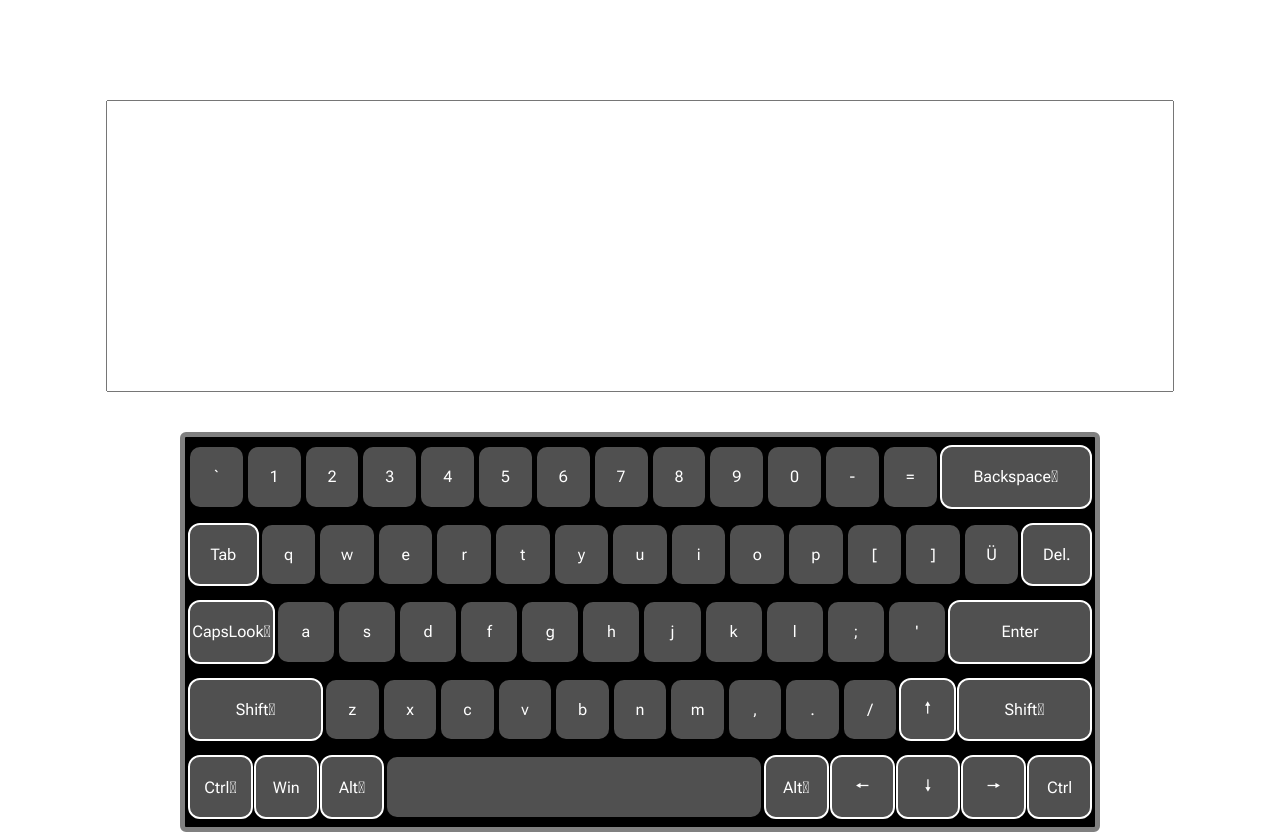
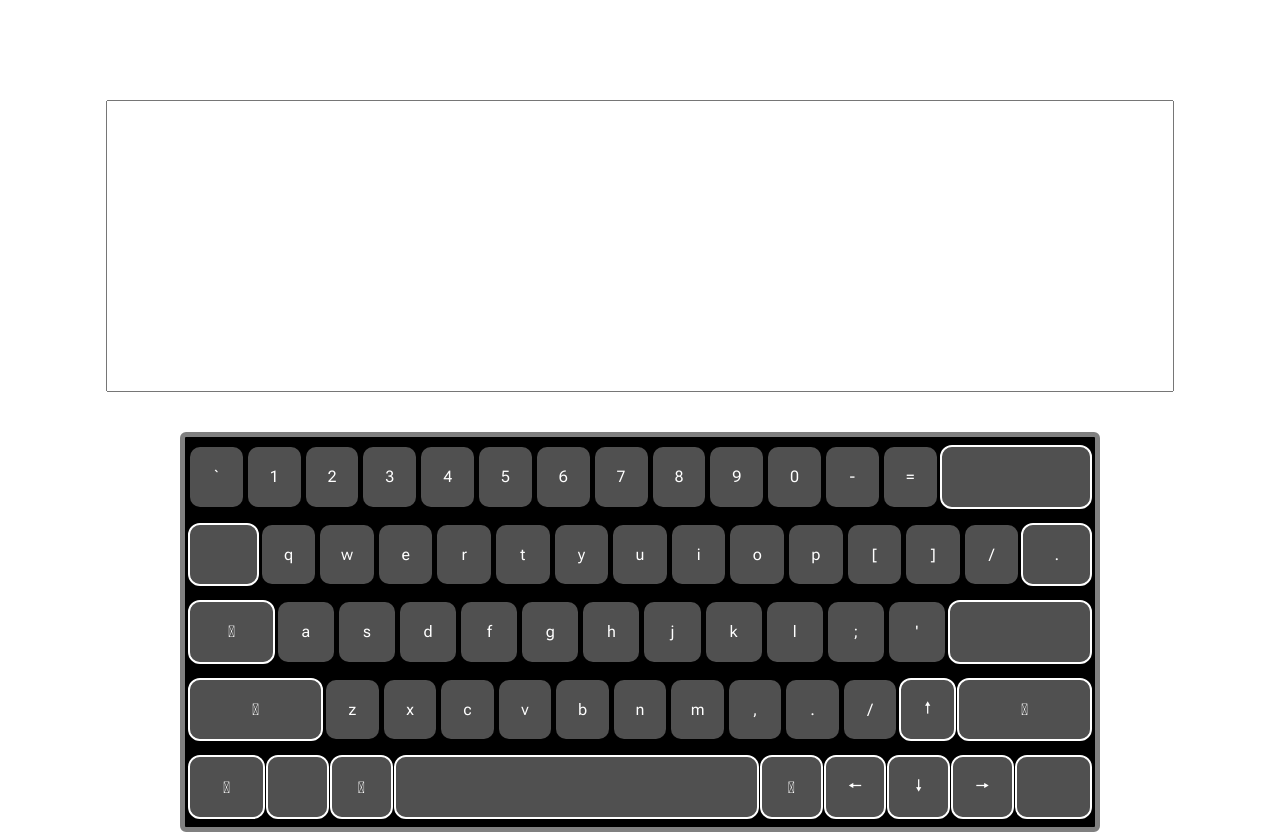
Before and after one commit to DaniilGK/keyboard, a website with bundled scripts: page index.html in a window 1280 px wide. Built offline with nearby package versions, Linux system fonts and the light colour scheme.

Commit message:
feat: creat keyboard

```diff
--- /dev/null
+++ b/modules/addClass.js
@@ -0,0 +1,39 @@
+import { wrapper } from "./createElement.js";
+import { textarea } from "./createElement.js";
+import { keyboard } from "./createElement.js";
+import { allKeyboardRow } from "./createElement.js";
+
+export function addClassAllElements() {
+    wrapper.classList.add("wrapper");
+    textarea.classList.add("textarea");
+    keyboard.classList.add("keyboard");
+    allKeyboardRow.forEach(e => e.classList.add("keyboardRow"));
+    //add class all key
+    for(let i = 0; i < 5; i++) {
+        Array.from(allKeyboardRow[i].children).forEach(e => e.classList.add("key"));
+    }
+
+    function addSpecialClass() {
+        Array.from(document.querySelectorAll(".key")).forEach((e, i) => {
+            if(i == 13 || i == 14 || i == 28 || i == 29 || i == 41 || i == 42 || i == 53 || i == 54 || i == 55 || i == 56 || i == 57 || i == 58 || i == 59 || i == 60 || i == 61 || i == 62 || i == 63) e.classList.add("specKey");
+            if(i == 13) e.classList.add("backspace");
+            if(i == 14) e.classList.add("tab");
+            if(i == 28) e.classList.add("del");
+            if(i == 29) e.classList.add("capsL");
+            if(i == 41) e.classList.add("enter");
+            if(i == 42) e.classList.add("shift");
+            if(i == 53) e.classList.add("arrow");
+            if(i == 54) e.classList.add("shift");
+            if(i == 55) e.classList.add("ctrl");
+            if(i == 56) e.classList.add("win");
+            if(i == 57) e.classList.add("alt");
+            if(i == 58) e.classList.add("space");
+            if(i == 59) e.classList.add("alt");
+            if(i == 60) e.classList.add("arrow");
+            if(i == 61) e.classList.add("arrow");
+            if(i == 62) e.classList.add("arrow");
+            if(i == 63) e.classList.add("ctrl");
+        })
+    }
+    addSpecialClass()
+}
--- a/modules/assignKey.js
+++ b/modules/assignKey.js
@@ -1,8 +1,16 @@
+import { KEYS_BY_KEYCODE_MAP, KEYS_BY_CHARCODE_MAP } from './constants.js';
+
 export function assignKeys() {
+    let CURRENT_LOCALE = 'en';
+    let IS_UPPERCASE = false;
+
+    let isCapsLockActive = false;
+    let isShiftActive = false;
+
     let allKey = Array.from(document.querySelectorAll(".key"));
     let engLang = [
-        "96", "49", "50", "51", "52", "53", "54", "55", "56", "57", "48", "45", "61", "8",
-        "9", "113", "119", "101", "114", "116", "121", "117", "105", "111", "112", "91", "93", "220", "46",
+        "96", "49", "50", "51", "52", "53", "54", "55", "56", "57", "48", "45", "61", "",
+        "9", "113", "119", "101", "114", "116", "121", "117", "105", "111", "112", "91", "93", "47", "46",
         "20", "97", "115", "100", "102", "103", "104", "106", "107", "108", "59", "39", "13",
         "16", "122", "120", "99", "118", "98", "110", "109", "44", "46", "47", "38", "16",
         "17", "", "18", "32", "18", "37", "40", "39"
@@ -10,19 +18,105 @@ export function assignKeys() {
 
     for(let i = 0; i < 64; i++) {
         allKey[i].children[0].innerHTML = String.fromCharCode(engLang[i]);
+        allKey[i].children[0].id = KEYS_BY_CHARCODE_MAP[engLang[i]];
+
         if(i === 53) allKey[i].innerHTML = "🠕";
         if(i === 60) allKey[i].innerHTML = "🠔";
         if(i === 61) allKey[i].innerHTML = "🠗";
         if(i === 62) allKey[i].innerHTML = "🠖";
     }
 
-    function bindKey() {
-        window.addEventListener("keydown", function(event) {
-            if(event.metaKey) console.log("aDDDD");
+    const set = new Set();
 
-            console.log(event.key)
-            console.log(event.code)
-        })
+    window.addEventListener("keydown", function(event) {
+        set.add(event.code);
+
+
+        console.log(event.code)
+        const el = document.querySelector(`#${event.code}`);
+
+        if (el) {
+            el.classList.add('active');
+            el.parentElement.classList.add('active-key');
+        }
+
+        if (event.code === 'CapsLock') {
+            console.log('old caps', isCapsLockActive)
+            isCapsLockActive = !isCapsLockActive;
+        }
+
+        if (event.code === 'ShiftLeft') {
+            isShiftActive = true;
+        }
+
+        if (isCapsLockActive && isShiftActive) IS_UPPERCASE = false;
+        if (!isCapsLockActive && isShiftActive) IS_UPPERCASE = true;
+        if (!isShiftActive && !isShiftActive) IS_UPPERCASE = false;
+        if (isCapsLockActive && !isShiftActive) IS_UPPERCASE = true;
+
+        console.log('isCapsLockActive', isCapsLockActive)
+        console.log('isShiftActive', isShiftActive)
+        console.log('IS_UPPERCASE', IS_UPPERCASE)
+
+        updateKeyboardByUppercase({ isUppercase: IS_UPPERCASE });
+
+        if (set.has('ControlLeft') && set.has('AltLeft')) {
+            CURRENT_LOCALE = CURRENT_LOCALE === 'en' ? 'ru' : 'en';
+
+            changeLocaleOnKeyboard({ switchToLocale: CURRENT_LOCALE });
+        }
+
+        checkIfSpecAndUpdateTextArea({ el, currentLocale: CURRENT_LOCALE, isUppercase: IS_UPPERCASE });
+
+    });
+
+    window.addEventListener("keyup", function(event) {
+        set.delete(event.code);
+
+
+        if (event.code === 'ShiftLeft') {
+            isShiftActive = false;
+
+            if (isCapsLockActive && isShiftActive) IS_UPPERCASE = false;
+            if (!isCapsLockActive && isShiftActive) IS_UPPERCASE = true;
+            if (!isShiftActive && !isShiftActive) IS_UPPERCASE = false;
+            if (isCapsLockActive && !isShiftActive) IS_UPPERCASE = true;
+        }
+
+
+        updateKeyboardByUppercase({ isUppercase: IS_UPPERCASE });
+
+        const el = document.querySelector(`#${event.code}`)
+        if (el) {
+            el.classList.remove('active');
+            el.parentElement.classList.remove('active-key');
+        }
+
+    });
+}
+
+function changeLocaleOnKeyboard({ switchToLocale }) {
+    document.querySelectorAll('.key:not(.specKey )').forEach(el => {
+       const span = el.querySelector('span');
+
+        if (KEYS_BY_KEYCODE_MAP[span.id]) {
+            span.innerHTML = KEYS_BY_KEYCODE_MAP[span.id][switchToLocale];
+        }
+    });
+}
+
+function checkIfSpecAndUpdateTextArea({ el, currentLocale, isUppercase }) {
+    if (el && !el.classList.contains('specKey')) {
+        let newLetter = KEYS_BY_KEYCODE_MAP[el.id][currentLocale];
+        if (isUppercase) newLetter = newLetter.toUpperCase();
+
+        document.querySelector('textarea').value += newLetter;
     }
-    bindKey()
 }
+
+function updateKeyboardByUppercase({ isUppercase }) {
+    document.querySelectorAll('.key:not(.specKey )').forEach(el => {
+        const span = el.querySelector('span');
+        span.innerText = isUppercase ? span.innerText.toUpperCase() : span.innerText.toLowerCase();
+    });
+}
--- /dev/null
+++ b/modules/constants.js
@@ -0,0 +1,237 @@
+export const KEYS_BY_KEYCODE_MAP = {
+    "Backquote": {
+        "ru": "ё",
+        "en": "`"
+    },
+    "Digit1": {
+        "ru": "1",
+        "en": "1"
+    },
+    "Digit2": {
+        "ru": "2",
+        "en": "2"
+    },
+    "Digit3": {
+        "ru": "3",
+        "en": "3"
+    },
+    "Digit4": {
+        "ru": "4",
+        "en": "4"
+    },
+    "Digit5": {
+        "ru": "5",
+        "en": "5"
+    },
+    "Digit6": {
+        "ru": "6",
+        "en": "6"
+    },
+    "Digit7": {
+        "ru": "7",
+        "en": "7"
+    },
+    "Digit8": {
+        "ru": "8",
+        "en": "8"
+    },
+    "Digit9": {
+        "ru": "9",
+        "en": "9"
+    },
+    "Digit0": {
+        "ru": "0",
+        "en": "0"
+    },
+    "Minus": {
+        "ru": "-",
+        "en": "-"
+    },
+    "Equal": {
+        "ru": "=",
+        "en": "="
+    },
+    // "Backspace": {
+    //     "ru": "Backspace",
+    //     "en": "backspace"
+    // },
+    "Backslash": {
+        "ru": "\\",
+        "en": "\\"
+    },
+    "BracketRight": {
+        "ru": "ъ",
+        "en": "]"
+    },
+    "BracketLeft": {
+        "ru": "х",
+        "en": "["
+    },
+    "KeyP": {
+        "ru": "з",
+        "en": "p"
+    },
+    "KeyO": {
+        "ru": "щ",
+        "en": "o"
+    },
+    "KeyI": {
+        "ru": "ш",
+        "en": "i"
+    },
+    "KeyU": {
+        "ru": "г",
+        "en": "u"
+    },
+    "KeyY": {
+        "ru": "н",
+        "en": "y"
+    },
+    "KeyT": {
+        "ru": "е",
+        "en": "t"
+    },
+    "KeyR": {
+        "ru": "к",
+        "en": "r"
+    },
+    "KeyE": {
+        "ru": "у",
+        "en": "e"
+    },
+    "KeyW": {
+        "ru": "ц",
+        "en": "w"
+    },
+    "KeyQ": {
+        "ru": "й",
+        "en": "q"
+    },
+    // "Tab": {
+    //     "ru": "Tab",
+    //     "en": "tab"
+    // },
+    // "Enter": {
+    //     "ru": "Enter",
+    //     "en": "enter"
+    // },
+    "Quote": {
+        "ru": "э",
+        "en": "'"
+    },
+    "Semicolon": {
+        "ru": "ж",
+        "en": ";"
+    },
+    "KeyL": {
+        "ru": "д",
+        "en": "l"
+    },
+    "KeyK": {
+        "ru": "л",
+        "en": "k"
+    },
+    "KeyJ": {
+        "ru": "о",
+        "en": "j"
+    },
+    "KeyH": {
+        "ru": "р",
+        "en": "h"
+    },
+    "KeyG": {
+        "ru": "п",
+        "en": "g"
+    },
+    "KeyF": {
+        "ru": "а",
+        "en": "f"
+    },
+    "KeyD": {
+        "ru": "в",
+        "en": "d"
+    },
+    "KeyS": {
+        "ru": "ы",
+        "en": "s"
+    },
+    "KeyA": {
+        "ru": "ф",
+        "en": "a"
+    },
+    // "CapsLock": {
+    //     "ru": "CapsLock",
+    //     "en": "capslock"
+    // },
+    // "ShiftLeft": {
+    //     "ru": "Shift",
+    //     "en": "shift"
+    // },
+    "KeyZ": {
+        "ru": "я",
+        "en": "z"
+    },
+    "KeyX": {
+        "ru": "ч",
+        "en": "x"
+    },
+    "KeyC": {
+        "ru": "с",
+        "en": "c"
+    },
+    "KeyV": {
+        "ru": "м",
+        "en": "v"
+    },
+    "KeyB": {
+        "ru": "и",
+        "en": "b"
+    },
+    "KeyN": {
+        "ru": "т",
+        "en": "n"
+    },
+    "KeyM": {
+        "ru": "ь",
+        "en": "m"
+    },
+    "Comma": {
+        "ru": "б",
+        "en": ","
+    },
+    "Period": {
+        "ru": "ю",
+        "en": "."
+    },
+    "Slash": {
+        "ru": ".",
+        "en": "/"
+    },
+    // "ShiftRight": {
+    //     "ru": "Shift"
+    // },
+    // "ControlRight": {
+    //     "ru": "Control"
+    // },
+    // "ControlLeft": {
+    //     "ru": "Control",
+    //     "en": "control"
+    // },
+    // "AltRight": {
+    //     "ru": "AltGraph"
+    // },
+    // "AltLeft": {
+    //     "ru": "Alt",
+    //     "en": "alt"
+    // }
+}
+const KEYS_BY_CHARCODE_MAP = {}
+
+for (let k in KEYS_BY_KEYCODE_MAP) {
+    if (KEYS_BY_KEYCODE_MAP[k].en) {
+        KEYS_BY_CHARCODE_MAP[KEYS_BY_KEYCODE_MAP[k].en.charCodeAt(0)] = k;
+    }
+
+}
+
+export { KEYS_BY_CHARCODE_MAP };
--- a/modules/createElement.js
+++ b/modules/createElement.js
@@ -1,84 +1,37 @@
+export let wrapper = document.createElement("div");
+export let textarea = document.createElement("textarea");
+export let keyboard = document.createElement("div");
+export let allKeyboardRow;
+
 export function generationElem() {
-    let wrapper = document.createElement("div");
-    wrapper.classList.add("wrapper");
-
-    let textarea = document.createElement("textarea");
-    textarea.classList.add("textarea");
+    document.querySelector("body").appendChild(wrapper);
     wrapper.appendChild(textarea);
-
-    let keyboard = document.createElement("div");
-    keyboard.classList.add("keyboard");
     wrapper.appendChild(keyboard);
 
-    let keyboardRow;
-    (function() {
     for(let i = 0; i < 5; i++) {
-            keyboardRow = document.createElement("div");
-            keyboardRow.classList.add("keyboardRow");
-            keyboardRow.classList.add("row");
+        let keyboardRow = document.createElement("div");
         keyboard.appendChild(keyboardRow);
     }
-    })();
-    document.querySelector("body").appendChild(wrapper);
 
-    let placeKey = Array.from(document.querySelectorAll(".keyboardRow"));
-    let arrow = Array.from(document.querySelectorAll(".arrow"));
-    let key;
-    let span;
-    (function() {
+    allKeyboardRow = Array.from(keyboard.children);
+
     for(let i = 0; i < 14; i++) {
-            key = document.createElement("div");
-            key.classList.add("key");
-            span = document.createElement("span");
-            if(i === 13) key.classList.add("specKey"), key.classList.add("backspace"), key.innerHTML = "Backspace";
-            placeKey[0].appendChild(key);
-            key.appendChild(span);
+        allKeyboardRow[0].appendChild(document.createElement("div"));
     }
     for(let i = 0; i < 15; i++) {
-            key = document.createElement("div");
-            key.classList.add("key");
-            span = document.createElement("span");
-            if(i === 0 || i === 14) key.classList.add("specKey");
-            if(i === 0) key.classList.add("tab"), key.classList.add("specKey"), key.innerHTML = "Tab";
-            if(i === 14) key.classList.add("del"), key.innerHTML = "Del";
-            placeKey[1].appendChild(key);
-            key.appendChild(span);
+        allKeyboardRow[1].appendChild(document.createElement("div"));
     }
     for(let i = 0; i < 13; i++) {
-            key = document.createElement("div");
-            key.classList.add("key");
-            span = document.createElement("span");
-            if(i === 0 || i === 12) key.classList.add("specKey");
-            if(i === 0) key.classList.add("capsL"), key.innerHTML = "CapsLook";
-            if(i === 12) key.classList.add("enter"), key.innerHTML = "Enter";
-            placeKey[2].appendChild(key);
-            key.appendChild(span);
+        allKeyboardRow[2].appendChild(document.createElement("div"));
     }
     for(let i = 0; i < 13; i++) {
-            key = document.createElement("div");
-            key.classList.add("key");
-            span = document.createElement("span");
-            if(i === 0 || i === 11 || i === 12) key.classList.add("specKey");
-            if(i === 11) key.classList.add("arrow");
-            if(i === 0 || i === 12) key.classList.add("shift"), key.innerHTML = "Shift";
-            placeKey[3].appendChild(key);
-            key.appendChild(span);
+        allKeyboardRow[3].appendChild(document.createElement("div"));
     }
     for(let i = 0; i < 9; i++) {
-            key = document.createElement("div");
-            key.classList.add("key");
-            span = document.createElement("span");
-            key.classList.add("specKey");
-            if(i === 0) key.innerHTML = "Ctrl";
-            if(i === 1) key.classList.add("win"), key.innerHTML = "Win";
-            if(i === 2) key.classList.add("alt"), key.innerHTML = "Alt";
-            if(i === 3) key.classList.add("space"), key.classList.remove("specKey");
-            if(i === 4) key.classList.add("alt"), key.innerHTML = "Alt";
-            if(i === 5 || i === 6 || i === 7) key.classList.add("arrow");
-            console.log(arrow[0])
-            if(i === 8) key.innerHTML = "Ctrl";
-            placeKey[4].appendChild(key);
-            key.appendChild(span);
+        allKeyboardRow[4].appendChild(document.createElement("div"));
     }
-    })();
+    //add span all key
+    for(let i = 0; i < 5; i++) {
+        Array.from(allKeyboardRow[i].children).forEach(e => e.appendChild(document.createElement("span")));
     }
+}
--- a/modules/index.js
+++ b/modules/index.js
@@ -1,8 +1,11 @@
 import { generationElem } from "./createElement.js";
+import {addClassAllElements} from "./addClass.js";
+import {assignKeys} from "./assignKey.js";
+
 generationElem();
+addClassAllElements();
+assignKeys();
 
-import {assignKeys} from "./assignKey.js";
-assignKeys();
 
 function getCharCode() {
     let allKey = Array.from(document.querySelectorAll(".key"));
@@ -15,7 +18,3 @@ function getCharCode() {
     })
 }
 getCharCode()
-
-function clickKey() {
-
-}
--- a/style/style.scss
+++ b/style/style.scss
@@ -75,6 +75,7 @@ $wideBtn: 160.57142px;
         }
         .tab {
             width: $narrowerBtn;
+            pointer-events: none;
         }
         .del {
             width: $narrowerBtn;
@@ -103,5 +104,8 @@ $wideBtn: 160.57142px;
         .arrow {
 
         }
+        .active-key {
+            background: red;
+        }
     }
 }
```
Also changed, not shown: index.js (added), style/style.css, 1 other file. Lines whose indentation alone changed are shown as unchanged.
